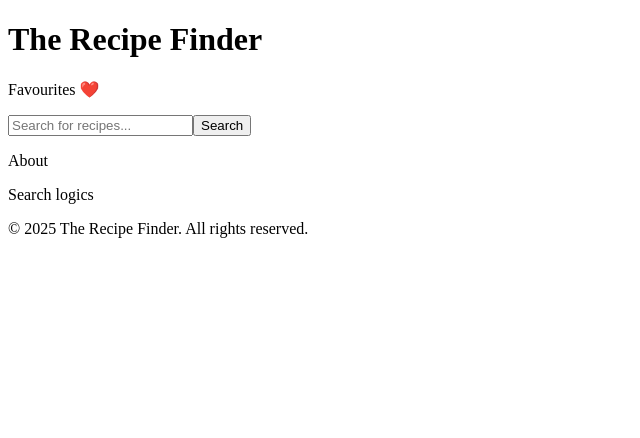
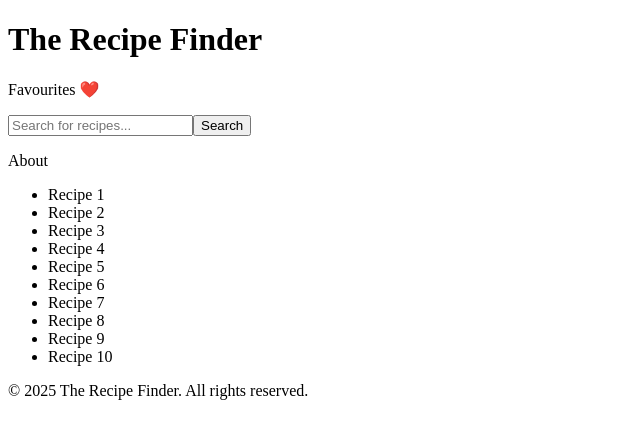
Before and after one commit to HEPTA-111/the-recipe-finder, a React (Vite) app in the folder the-recipe-finder/: page / in a window 1280 px wide. Shown: the top 438 px of the page, without its empty margins (0-640 px from the left). Built offline with nearby package versions, Linux system fonts and the light colour scheme.

Commit message:
Header /Footer Update

```diff
--- a/the-recipe-finder/src/App.tsx
+++ b/the-recipe-finder/src/App.tsx
@@ -1,6 +1,5 @@
 import Header from "./components/Header.jsx";
-import Search from "./components/Search.jsx";
-import Recipe from "./components/Recipe.jsx";
+import RecipeItem from "./components/RecipeItem.js";
 import Footer from "./components/Footer.jsx";
 
 function App() {
@@ -8,8 +7,7 @@ function App() {
   return (
     <>
     <Header />
-    <Search />
-    <Recipe />
+    <RecipeItem />
     <Footer />
 
     </>
--- a/the-recipe-finder/src/components/Recipe.tsx
+++ /dev/null
@@ -1,9 +0,0 @@
-export default function Recipe(){
-
-    return(
-        <div className="recipe">
-
-
-        </div>
-    );
-}
--- /dev/null
+++ b/the-recipe-finder/src/components/RecipeItem.tsx
@@ -0,0 +1,23 @@
+export default function RecipeItem(){
+
+
+
+    return(
+        <div className="recipe">
+            <ul className="recipe-list">
+                <li >Recipe 1</li>
+                <li>Recipe 2</li>
+                <li>Recipe 3</li>
+                <li>Recipe 4</li>
+                <li>Recipe 5</li>
+                <li>Recipe 6</li>
+                <li>Recipe 7</li>
+                <li>Recipe 8</li>
+                <li>Recipe 9</li>
+                <li>Recipe 10</li>
+            </ul>
+
+
+        </div>
+    );
+}
```
